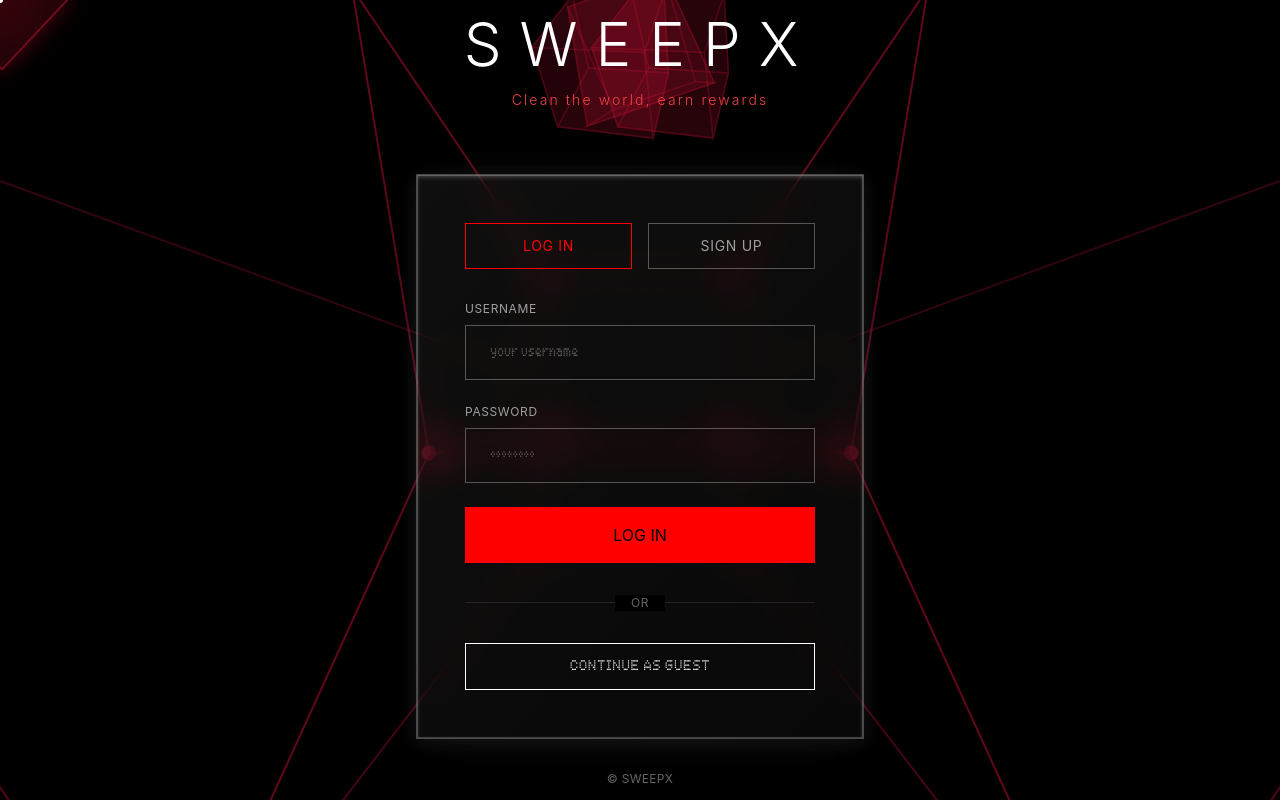
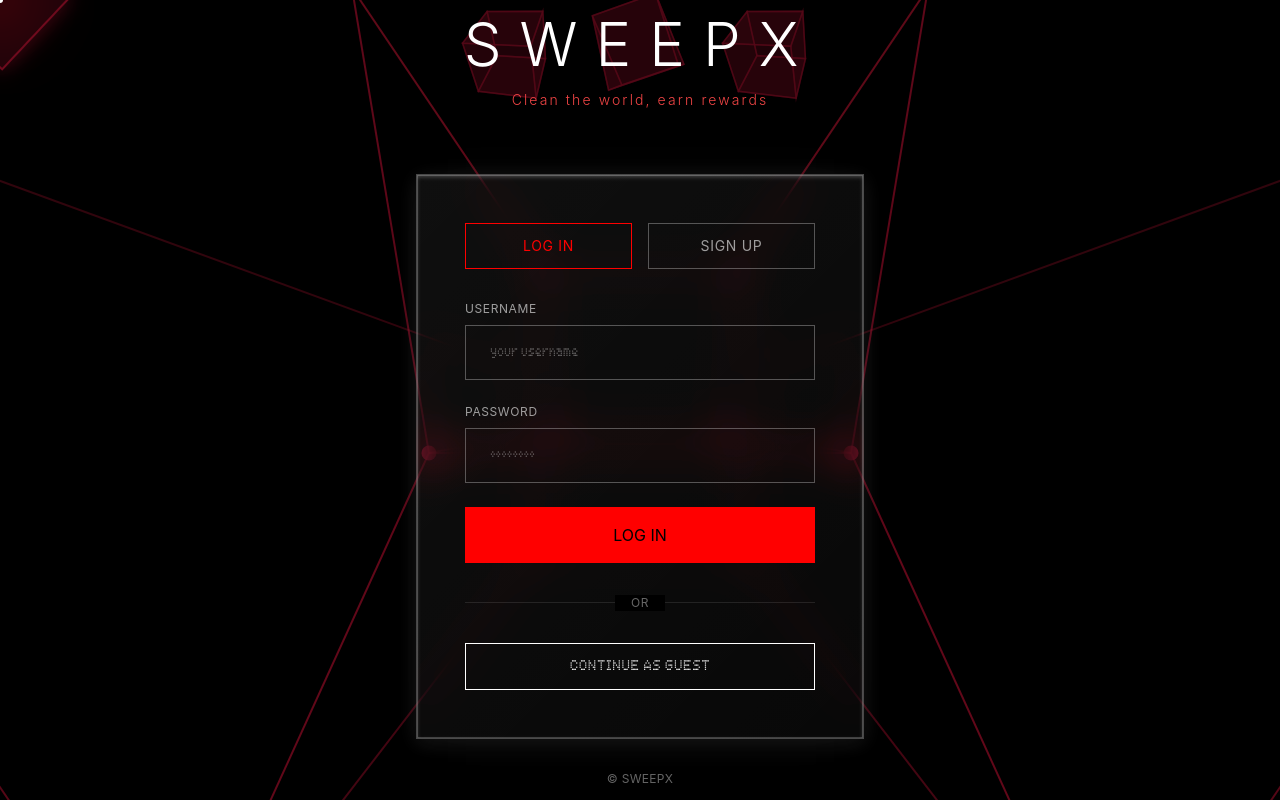
Before and after one commit to entr0py-y/Endeavor, a Next.js app: page / in a window 1280 px wide. Built offline with nearby package versions, Linux system fonts and the light colour scheme.

Commit message:
Adjust login page shapes: separate cubes from prism, reduce desktop size, move up, and balance proportions

```diff
--- a/components/RotatingPrism.tsx
+++ b/components/RotatingPrism.tsx
@@ -135,7 +135,7 @@ export default function RotatingPrism({ scale = 1 }: RotatingPrismProps) {
       ref={canvasRef}
       className="absolute pointer-events-none"
       style={{
-        top: '50%',
+        top: '40%',
         left: '50%',
         transform: 'translate(-50%, -50%)',
         zIndex: 1,
--- a/components/RotatingSmallCube.tsx
+++ b/components/RotatingSmallCube.tsx
@@ -128,8 +128,8 @@ export default function RotatingSmallCube({ scale = 1, position = 'right', offse
   }, [scale]);
 
   const positionStyle = position === 'left'
-    ? { left: `${offset}%`, top: '50%' }
-    : { right: `${offset}%`, top: '50%' };
+    ? { left: `${offset}%`, top: '40%' }
+    : { right: `${offset}%`, top: '40%' };
 
   return (
     <canvas
--- a/pages/index.tsx
+++ b/pages/index.tsx
@@ -82,14 +82,14 @@ export default function LoginPage() {
         {/* Logo */}
         <div className="text-center mb-16 relative">
           <div className="hidden md:block">
-            <RotatingSmallCube position="left" scale={1.4} offset={12} />
-            <RotatingPrism scale={1.3} />
-            <RotatingSmallCube position="right" scale={1.4} offset={12} />
+            <RotatingSmallCube position="left" scale={0.85} offset={60} />
+            <RotatingPrism scale={0.85} />
+            <RotatingSmallCube position="right" scale={0.85} offset={60} />
           </div>
           <div className="md:hidden">
-            <RotatingSmallCube position="left" scale={0.7} offset={8} />
-            <RotatingPrism scale={0.65} />
-            <RotatingSmallCube position="right" scale={0.7} offset={8} />
+            <RotatingSmallCube position="left" scale={0.7} offset={50} />
+            <RotatingPrism scale={0.7} />
+            <RotatingSmallCube position="right" scale={0.7} offset={50} />
           </div>
           <h1 className="text-4xl md:text-6xl font-light tracking-[0.3em] mb-4 text-white relative z-10" style={{ fontWeight: 300 }}>SWEEPX</h1>
           <p className="text-red-500 text-xs md:text-sm tracking-[0.15em] font-light relative z-10">
```
